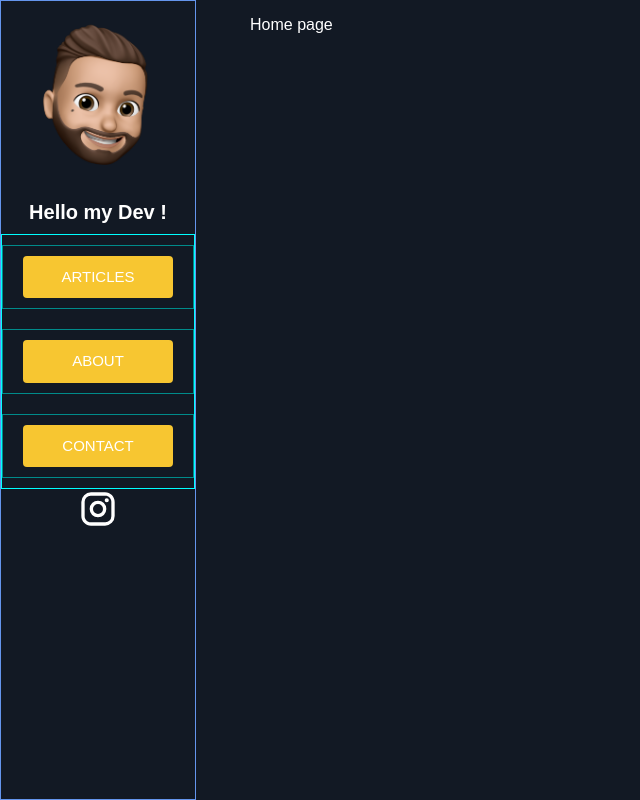
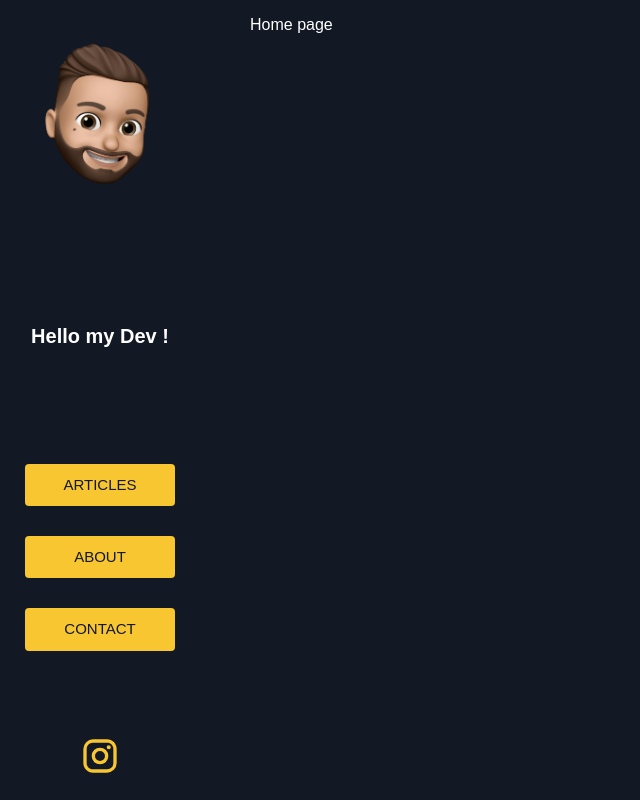
Before and after one commit to NatanSzymczak/hellomydev, a Gatsby site: page / in a window 1280 px wide. Shown: the whole page, without its empty margins (0-640 px from the left). Built offline with nearby package versions, Linux system fonts and the light colour scheme; Gatsby itself is replaced by a stand-in of ours.

Commit message:
Update navigation styles

```diff
--- a/src/components/Navigation/Navigation.js
+++ b/src/components/Navigation/Navigation.js
@@ -10,45 +10,50 @@ const NavigationWrapper = styled.nav`
     display: flex;
     flex-direction: column;
     align-items: center;
-    justify-content: flex-start;
+    justify-content: space-between;
+    width: 200px;
     height: 100vh;
     top: 0;
     left: 0;
     font-family: 'Montserrat', sans-serif;
-    //background-color: cornflowerblue;
-    border: 1px solid cornflowerblue;
+    //border: 1px solid cornflowerblue;
 
     a {
-        color: inherit;
+        //color: inherit;
         text-decoration: none;
     }
 `;
 
-const Logo = styled.span`
+const Logo = styled.div`
     //background-color: cadetblue;
     //border: 1px solid cadetblue;
 
-    margin: 10px auto;
+    display: flex;
+    flex-direction: column;
+    align-items: center;
+
+    margin: 30px auto;
     font-family: 'Montserrat', sans-serif;
     font-weight: 700;
     font-size: 20px;
+    color: #fff;
 `;
 
 const NavigationList = styled.ul`
     //background-color: aqua;
-    border: 1px solid aqua;
-    display: flex;
+    //border: 1px solid aqua;
+    //display: flex;
     flex-direction: column;
     list-style: none;
 `;
 
 const NavigationListItem = styled.li`
     //background-color: darkcyan;
-    border: 1px solid darkcyan;
+    //border: 1px solid darkcyan;
 
     margin: 10px auto;
-    font-weight: 600;
-    font-size: 18px;
+    //font-weight: 600;
+    //font-size: 18px;
 `;
 
 const query = graphql`
```
